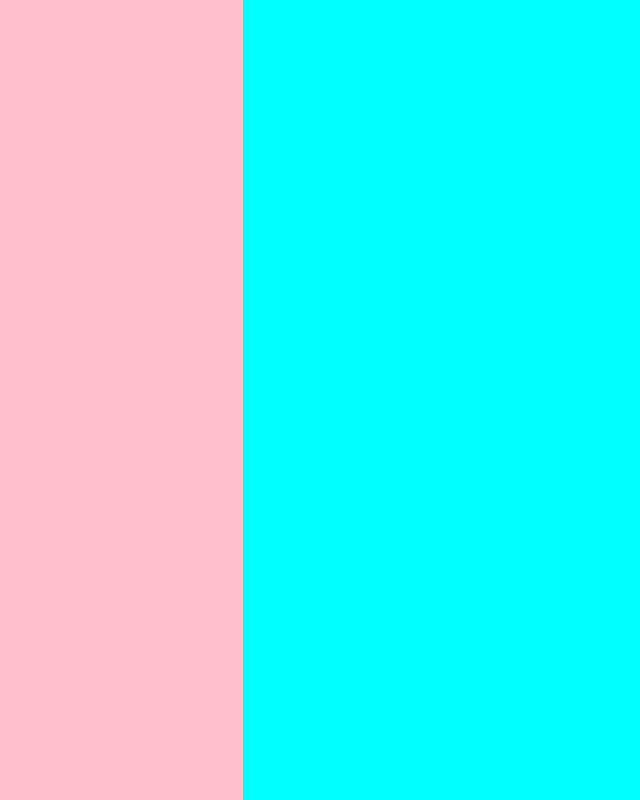
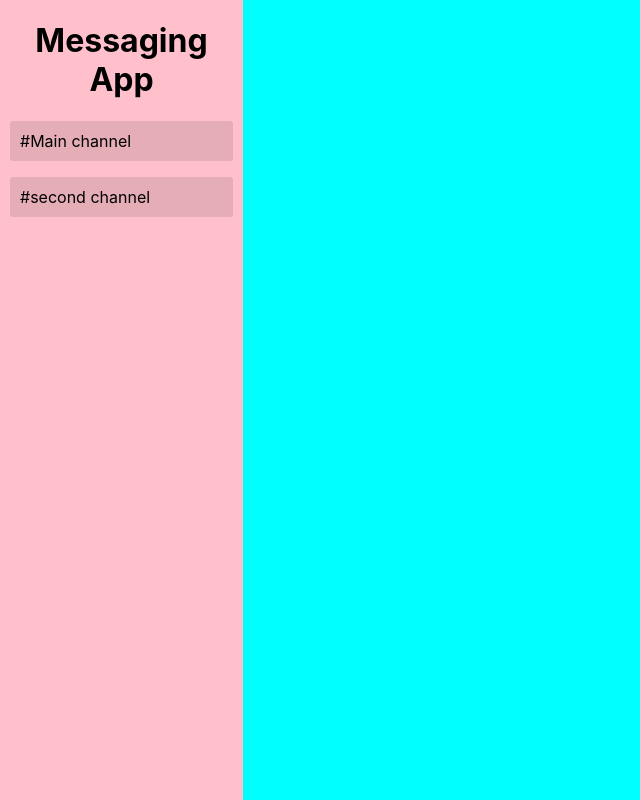
Before and after one commit to chris-base/messaging-app, a React (Create React App) app: page / in a window 1280 px wide. Shown: the whole page, without its empty margins (0-640 px from the left). Built offline with nearby package versions, Linux system fonts and the light colour scheme.

Commit message:
started sidebar layout

```diff
--- a/src/Components/SidebarComponent.js
+++ b/src/Components/SidebarComponent.js
@@ -1,9 +1,21 @@
 import "../Styles/SidebarStyles.css";
 
 const SidebarComponent = () => {
+  let channels = ["Main channel", "second channel"];
+
   return (
     <div id='sidebarContainer'>
-      <div></div>
+      <div id='sidebarHeader'>
+        <h1>Messaging App</h1>
+      </div>
+
+      {[...channels].map((channel, index) => {
+        return (
+          <div id='channelContainer' key={index}>
+            <p id='channelTitle'>#{channel}</p>
+          </div>
+        );
+      })}
     </div>
   );
 };
--- a/src/Styles/SidebarStyles.css
+++ b/src/Styles/SidebarStyles.css
@@ -3,3 +3,26 @@
   height: 100vh;
   background-color: pink;
 }
+
+#sidebarHeader {
+  /* background-color: blue; */
+  /* color: white; */
+}
+
+#channelContainer {
+  background-color: rgba(0, 0, 0, 0.1);
+  cursor: pointer;
+  margin: 0 10px;
+  border-radius: 3px;
+}
+
+#channelContainer:hover {
+  background-color: rgba(0, 0, 0, 0.15);
+  outline: 1px solid rgba(54, 231, 255, 0.5);
+}
+
+#channelTitle {
+  padding: 10px;
+  text-align: left;
+  white-space: nowrap;
+}
```
